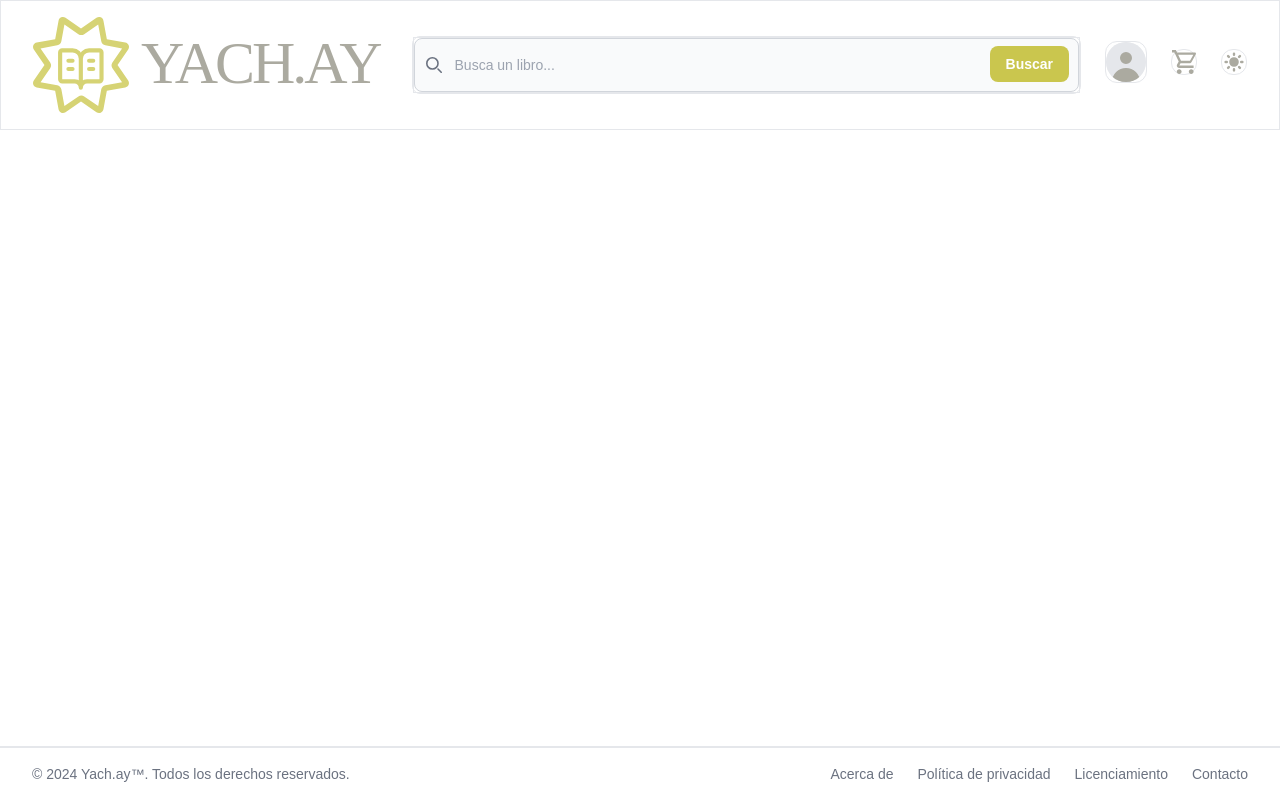
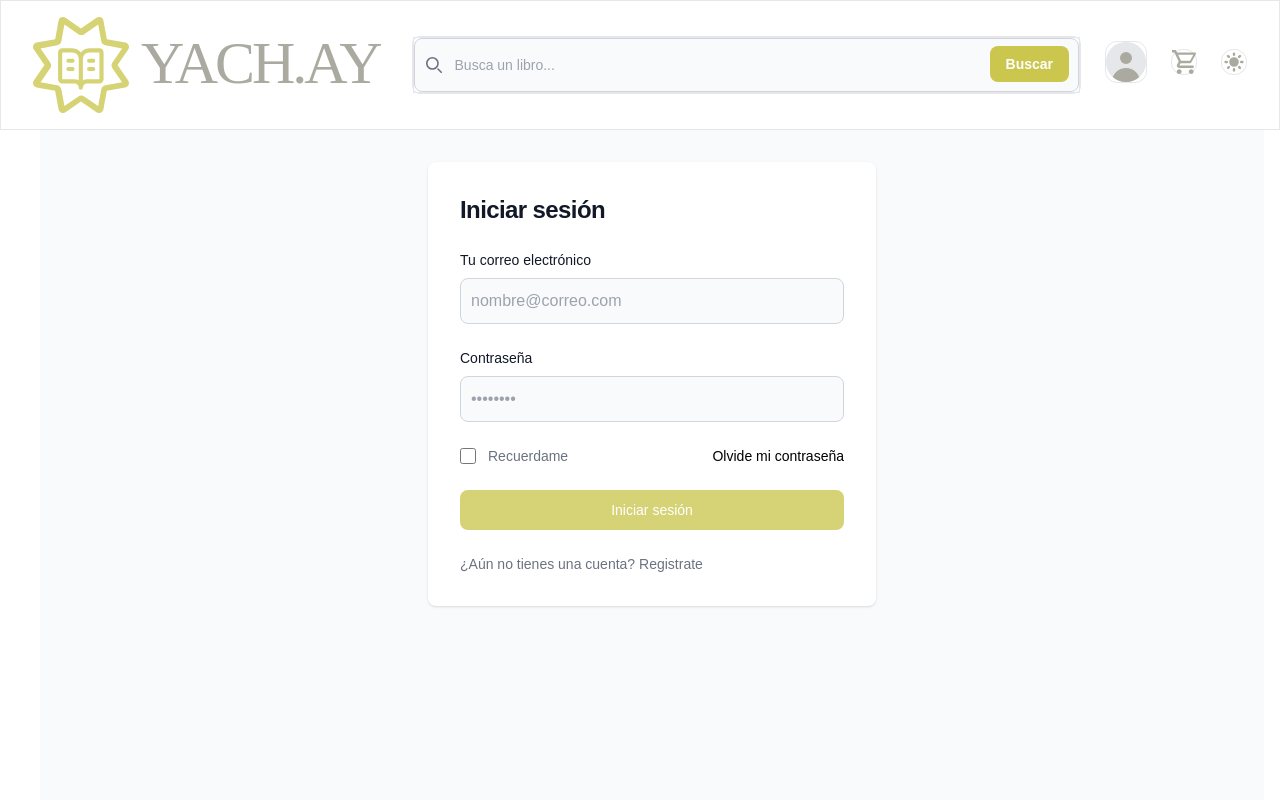
Before and after one commit to Ajecs/yach.ay, a React (Create React App) app: page /login in a window 1280 px wide. Shown: the top 800 px of the page. Built offline with nearby package versions, Linux system fonts and the light colour scheme.

Commit message:
Sign in and log in * Routes * Authentication   - auth details, accessToken   - Alert toast -> toastify-react

```diff
--- a/package.json
+++ b/package.json
@@ -11,6 +11,7 @@
     "react-dom": "^18.3.1",
     "react-router-dom": "^6.28.0",
     "react-scripts": "5.0.1",
+    "react-toastify": "^10.0.6",
     "web-vitals": "^2.1.4"
   },
   "scripts": {
--- a/src/components/Elements/Dropdown.js
+++ b/src/components/Elements/Dropdown.js
@@ -23,7 +23,7 @@ export const Dropdown = () => {
           </li>
           <li>
             <NavLink
-              to='/'
+              to='/products'
               className=' block px-4 py-2 hover:bg-gray-100 dark:hover:bg-gray-600 dark:hover:text-white'
             >
               Todos los eBooks
--- a/src/components/Elements/DropdownLoggedOut.js
+++ b/src/components/Elements/DropdownLoggedOut.js
@@ -22,7 +22,7 @@ export const DropdownLoggedOut = () => {
           </li>
           <li>
             <NavLink
-              to='/'
+              to='/login'
               className=' block px-4 py-2 hover:bg-gray-100 dark:hover:bg-gray-600 dark:hover:text-white'
             >
               Iniciar sesión
--- a/src/index.js
+++ b/src/index.js
@@ -2,7 +2,11 @@ import React from 'react'
 import ReactDOM from 'react-dom/client'
 import { FilterProvider } from './context'
 import { BrowserRouter as Router } from 'react-router-dom'
+import { ToastContainer } from 'react-toastify'
+
 import './index.css'
+import 'react-toastify/dist/ReactToastify.css'
+
 import App from './App'
 
 const root = ReactDOM.createRoot(document.getElementById('root'))
@@ -10,6 +14,7 @@ root.render(
   <React.StrictMode>
     <Router>
       <FilterProvider>
+        <ToastContainer position='bottom-right'/>
         <App />
       </FilterProvider>
     </Router>
--- a/src/pages/Login.js
+++ b/src/pages/Login.js
@@ -0,0 +1,119 @@
+import { useRef } from 'react'
+import { Link, useNavigate } from 'react-router-dom'
+import { toast } from 'react-toastify'
+
+export const Login = () => {
+  const emailRef = useRef(),
+    passwordRef = useRef(),
+    navigate = useNavigate()
+
+  const handleLogin = async (event) => {
+    event.preventDefault()
+    const authDetail = {
+      email: emailRef.current.value,
+      password: passwordRef.current.value
+    }
+    const requestOptions = {
+      method: 'POST',
+      headers: { 'Content-Type': 'application/json' },
+      body: JSON.stringify(authDetail)
+    }
+    const response = await fetch('http://localhost:8000/login', requestOptions),
+      data = await response.json()
+    console.log(data)
+
+    data.accessToken ? navigate('/products') : toast.error(data)
+  }
+
+  return (
+    <section className='bg-gray-50 dark:bg-gray-900'>
+      <div className='flex flex-col items-center md:mt-8 px-6 py-8 mx-auto md:h-screen lg:py-0'>
+        <div className='w-full bg-white rounded-lg shadow dark:border md:mt-0 sm:max-w-md xl:p-0 dark:bg-gray-800 dark:border-gray-700'>
+          <div className='p-6 space-y-4 md:space-y-6 sm:p-8'>
+            <h1 className='text-xl font-bold leading-tight tracking-tight text-gray-900 md:text-2xl dark:text-white'>
+              Iniciar sesión
+            </h1>
+            <form onSubmit={handleLogin} className='space-y-4 md:space-y-6'>
+              <div>
+                <label
+                  htmlFor='email'
+                  className='block mb-2 text-sm font-medium text-gray-900 dark:text-white'
+                >
+                  Tu correo electrónico
+                </label>
+                <input
+                  ref={emailRef}
+                  type='email'
+                  name='email'
+                  id='email'
+                  className='bg-gray-50 border border-gray-300 text-gray-900 rounded-lg focus:ring-primary-600 focus:border-primary-600 block w-full p-2.5 dark:bg-gray-700 dark:border-gray-600 dark:placeholder-gray-400 dark:text-white dark:focus:ring-blue-500 dark:focus:border-blue-500'
+                  placeholder='nombre@correo.com'
+                  required
+                />
+              </div>
+              <div>
+                <label
+                  htmlFor='password'
+                  className='block mb-2 text-sm font-medium text-gray-900 dark:text-white'
+                >
+                  Contraseña
+                </label>
+                <input
+                  ref={passwordRef}
+                  type='password'
+                  name='password'
+                  id='password'
+                  placeholder='••••••••'
+                  className='bg-gray-50 border border-gray-300 text-gray-900 rounded-lg focus:ring-primary-600 focus:border-primary-600 block w-full p-2.5 dark:bg-gray-700 dark:border-gray-600 dark:placeholder-gray-400 dark:text-white dark:focus:ring-blue-500 dark:focus:border-blue-500'
+                  required
+                />
+              </div>
+              <div className='flex items-center justify-between'>
+                <div className='flex items-start'>
+                  <div className='flex items-center h-5'>
+                    <input
+                      id='remember'
+                      aria-describedby='remember'
+                      type='checkbox'
+                      className='w-4 h-4 border border-gray-300 rounded bg-gray-50 focus:ring-3 focus:ring-primary-300 dark:bg-gray-700 dark:border-gray-600 dark:focus:ring-primary-600 dark:ring-offset-gray-800'
+                      required
+                    />
+                  </div>
+                  <div className='ml-3 text-sm'>
+                    <label
+                      htmlFor='remember'
+                      className='text-gray-500 dark:text-gray-300'
+                    >
+                      Recuerdame
+                    </label>
+                  </div>
+                </div>
+                <Link
+                  to='/'
+                  className='text-sm font-medium text-primary-600 hover:underline dark:text-primary-500'
+                >
+                  Olvide mi contraseña
+                </Link>
+              </div>
+              <button
+                type='submit'
+                className='w-full text-white bg-primary hover:bg-primary-dark focus:ring-4 focus:outline-none focus:ring-primary-300 font-medium rounded-lg text-sm px-5 py-2.5 text-center dark:bg-primary-dark dark:hover:bg-primary-darker dark:focus:ring-primary-800'
+              >
+                Iniciar sesión
+              </button>
+              <p className='text-sm font-light text-gray-500 dark:text-gray-400'>
+                ¿Aún no tienes una cuenta?{' '}
+                <Link
+                  to='/'
+                  className='font-medium text-primary-600 hover:underline dark:text-primary-500'
+                >
+                  Registrate
+                </Link>
+              </p>
+            </form>
+          </div>
+        </div>
+      </div>
+    </section>
+  )
+}
--- a/src/pages/Register.js
+++ b/src/pages/Register.js
@@ -1,7 +1,34 @@
-import { Link } from 'react-router-dom'
-import Logo from '../assets/images/yachay-logo.svg'
+import { Link, useNavigate } from 'react-router-dom'
+import { toast } from 'react-toastify'
 
 export const Register = () => {
+  const navigate = useNavigate()
+
+  const handleRegister = async (event) => {
+    event.preventDefault()
+    const authDetail = {
+      name: event.target.name.value,
+      email: event.target.email.value,
+      password: event.target.password.value
+    }
+    const requestOptions = {
+      method: 'POST',
+      headers: { 'Content-Type': 'application/json' },
+      body: JSON.stringify(authDetail)
+    }
+    const response = await fetch(
+      'http://localhost:8000/register',
+      requestOptions
+    )
+    // json server auth contiene la ruta /register para registrar nuevos usuarios
+
+    const data = await response.json()
+
+    console.log(data.accessToken)
+
+    data.accessToken ? navigate('/products') : toast.error(data)
+  }
+
   return (
     <section className='bg-gray-50 dark:bg-gray-900'>
       <div className='flex flex-col items-center justify-center px-6 py-8 mx-auto lg:py-4'>
@@ -10,7 +37,22 @@ export const Register = () => {
             <h1 className='text-xl font-bold leading-tight tracking-tight text-gray-900 md:text-2xl dark:text-white'>
               Crea una cuenta
             </h1>
-            <form className='space-y-4 md:space-y-6' action='/'>
+            <form onSubmit={handleRegister} className='space-y-4 md:space-y-6'>
+              <div>
+                <label
+                  htmlFor='name'
+                  className='block mb-2 text-sm font-medium text-gray-900 dark:text-white'
+                >
+                  Tu nombre
+                </label>
+                <input
+                  type='name'
+                  id='name'
+                  name='name'
+                  className='bg-gray-50 border border-gray-300 text-gray-900 text-sm rounded-lg focus:ring-primary-600 focus:border-primary-600 block w-full p-2.5 dark:bg-gray-700 dark:border-gray-600 dark:placeholder-gray-400 dark:text-white dark:focus:ring-blue-500 dark:focus:border-blue-500'
+                  required
+                />
+              </div>
               <div>
                 <label
                   htmlFor='email'
--- a/src/routes/AllRoutes.js
+++ b/src/routes/AllRoutes.js
@@ -1,15 +1,16 @@
 import { Route, Routes } from 'react-router-dom'
-import { HomePage, ProductDetail, Register } from '../pages'
+import { HomePage, Login, ProductDetail, Register } from '../pages'
 import { ProductsList } from '../pages/Products/ProductsList'
 
 export const AllRoutes = () => {
   return (
-    <div className='flex flex-col py-4 px-4 md:pl-10 dark:text-white dark:bg-dark grow transition-colors duration-300'>
+    <div className='flex flex-col  px-4 md:pl-10 dark:text-white dark:bg-dark grow transition-colors duration-300'>
       <Routes>
         <Route path='/' element={<HomePage />} />
-        <Route path='/products' element={<ProductsList />} />
-        <Route path='/products/:id' element={<ProductDetail />} />
-        <Route path='/register' element={<Register />} />
+        <Route path='products' element={<ProductsList />} />
+        <Route path='products/:id' element={<ProductDetail />} />
+        <Route path='register' element={<Register />} />
+        <Route path='login' element={<Login />} />
       </Routes>
     </div>
   )
```
Also changed, not shown: data/db.json (+74 -1 lines), 1 other file (tests, documents, lock files or other folders).
